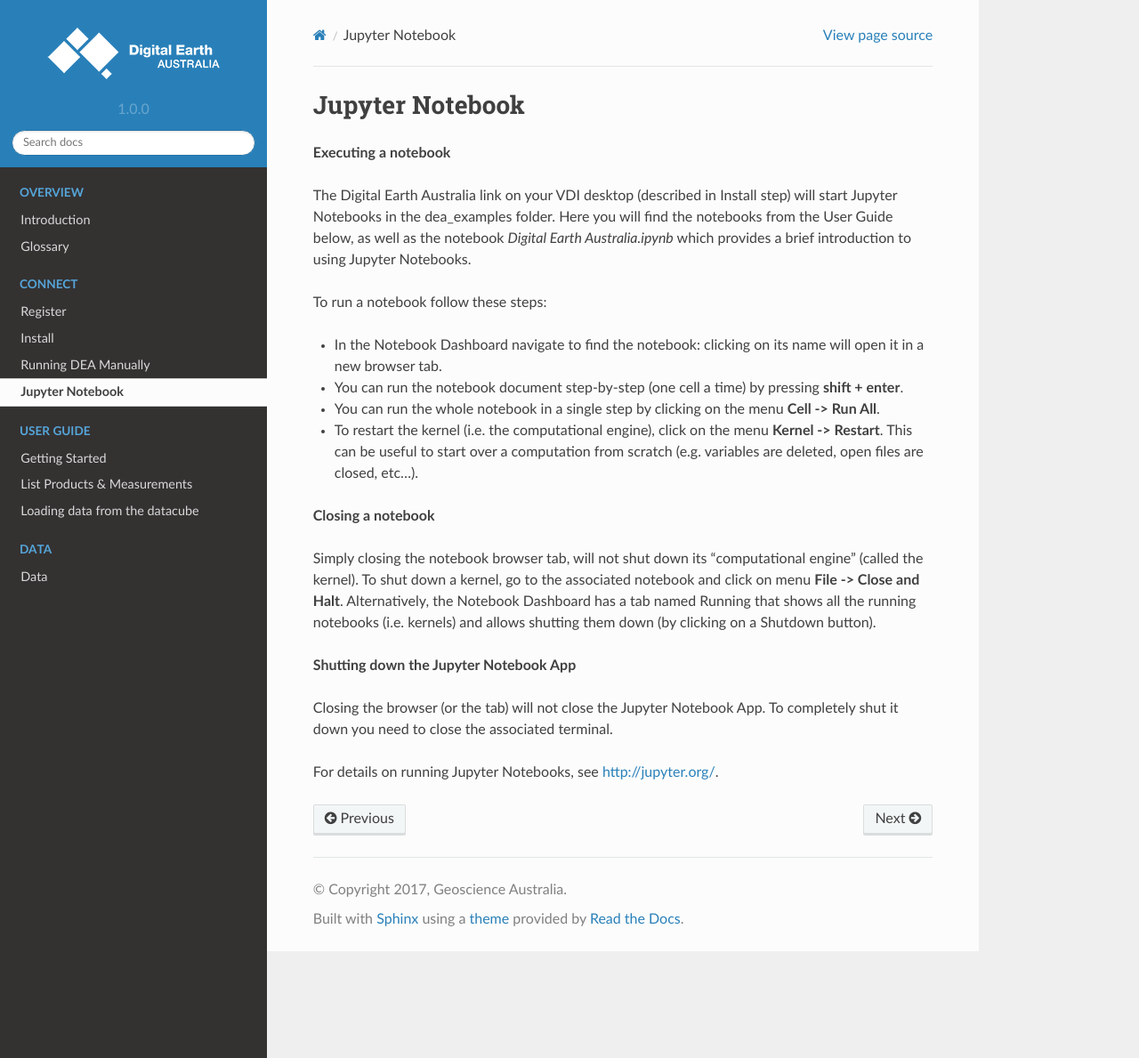
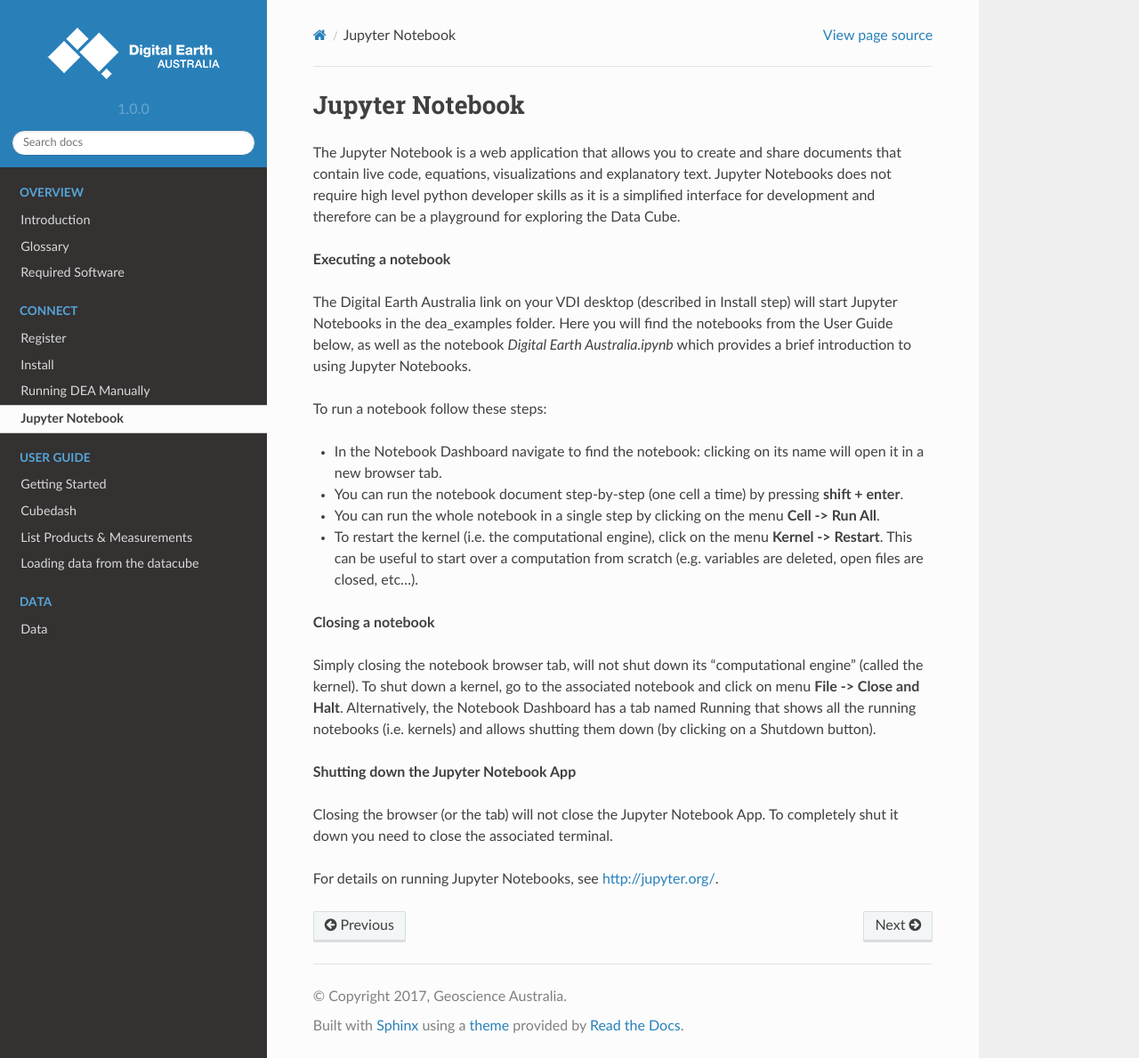
Before and after one commit to GeoscienceAustralia/digitalearthau, a Sphinx documentation site: the page built from docs/connect/jupyter.rst, in a window 1280 px wide and 1189 px high. Shown: the whole window at 89% size. Built offline with Sphinx 7.4.7 and the Read the Docs theme 2.0.0, drawn with Linux system fonts in a browser that asks for light colours.

Commit message:
Add cubedash & required software to docs

```diff
--- a/docs/connect/install.rst
+++ b/docs/connect/install.rst
@@ -57,7 +57,7 @@
 
    sh /g/data/v10/public/digitalearthau/install.sh
 
-You can then launch Jupyter Notebooks, with the Digital Earth Australia environment preconfigured, by double-clicking the icon.
+You can then launch Jupyter Notebook, with the Digital Earth Australia environment preconfigured, by double-clicking the icon.
 From within this environment you can access the notebooks from the User Guide below, or create your own notebooks to work with Digital Earth Australia.
 
 Shutting Down VDI
--- a/docs/connect/jupyter.rst
+++ b/docs/connect/jupyter.rst
@@ -4,6 +4,8 @@
 
 Jupyter Notebook
 ================
+
+The Jupyter Notebook is a web application that allows you to create and share documents that contain live code, equations, visualizations and explanatory text. Jupyter Notebooks does not require high level python developer skills as it is a simplified interface for development and therefore can be a playground for exploring the Data Cube.
 
 **Executing a notebook**
 
--- a/docs/index.rst
+++ b/docs/index.rst
@@ -28,7 +28,7 @@
 
    about/intro.rst
    about/glossary.rst
-
+   about/required_software.rst
 .. toctree::
    :maxdepth: 1
    :caption: Connect
@@ -43,6 +43,7 @@
    :caption: User Guide
 
    query/Getting Started.ipynb
+   query/cube_dash.rst
    query/List Products.ipynb
    query/Loading Data.ipynb
 
```
Also changed, not shown: docs/about/required_software.rst (added, +38 -0 lines), docs/query/cube_dash.rst (added, +28 -0 lines), docs/_static/cubedash.png (added).
